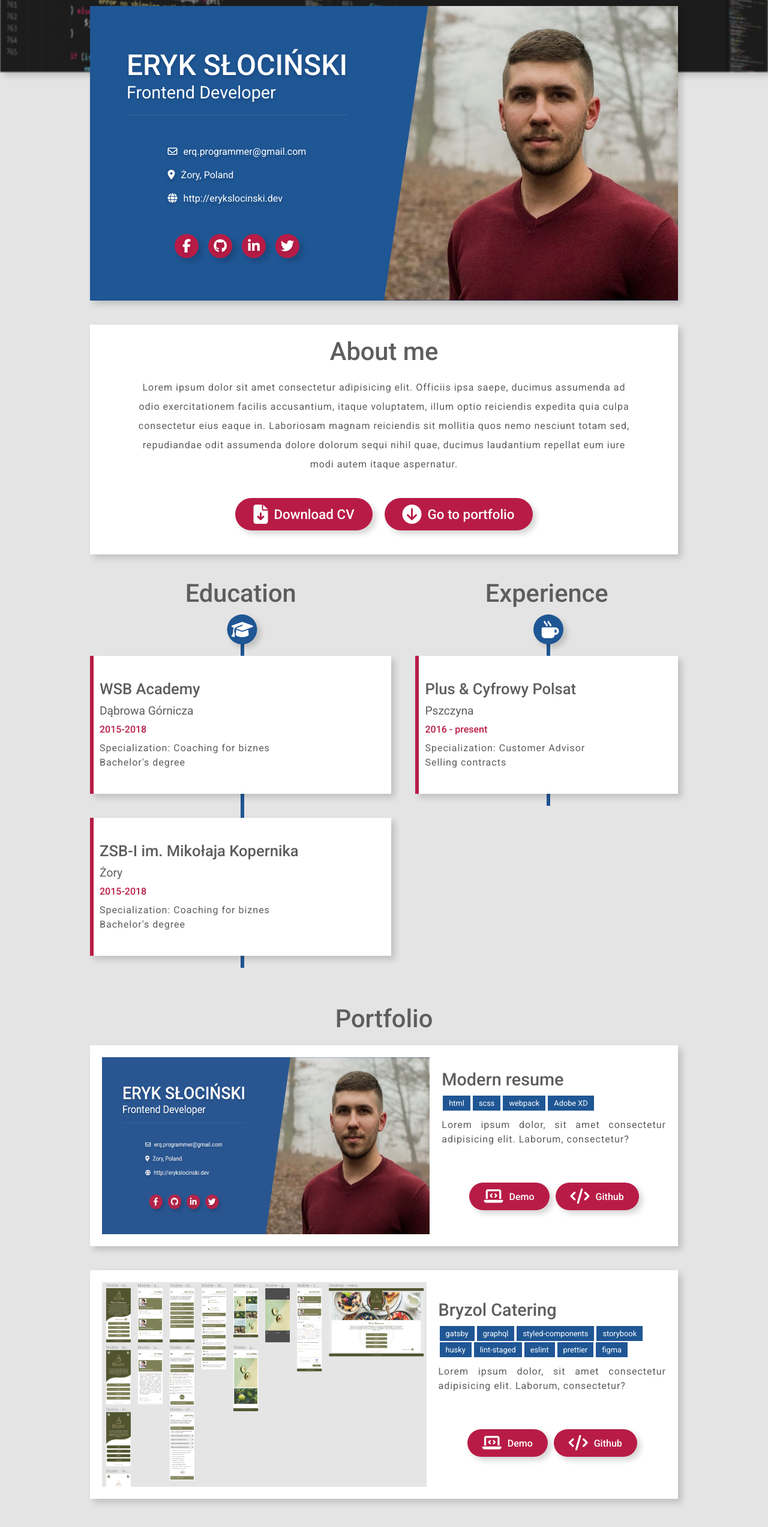
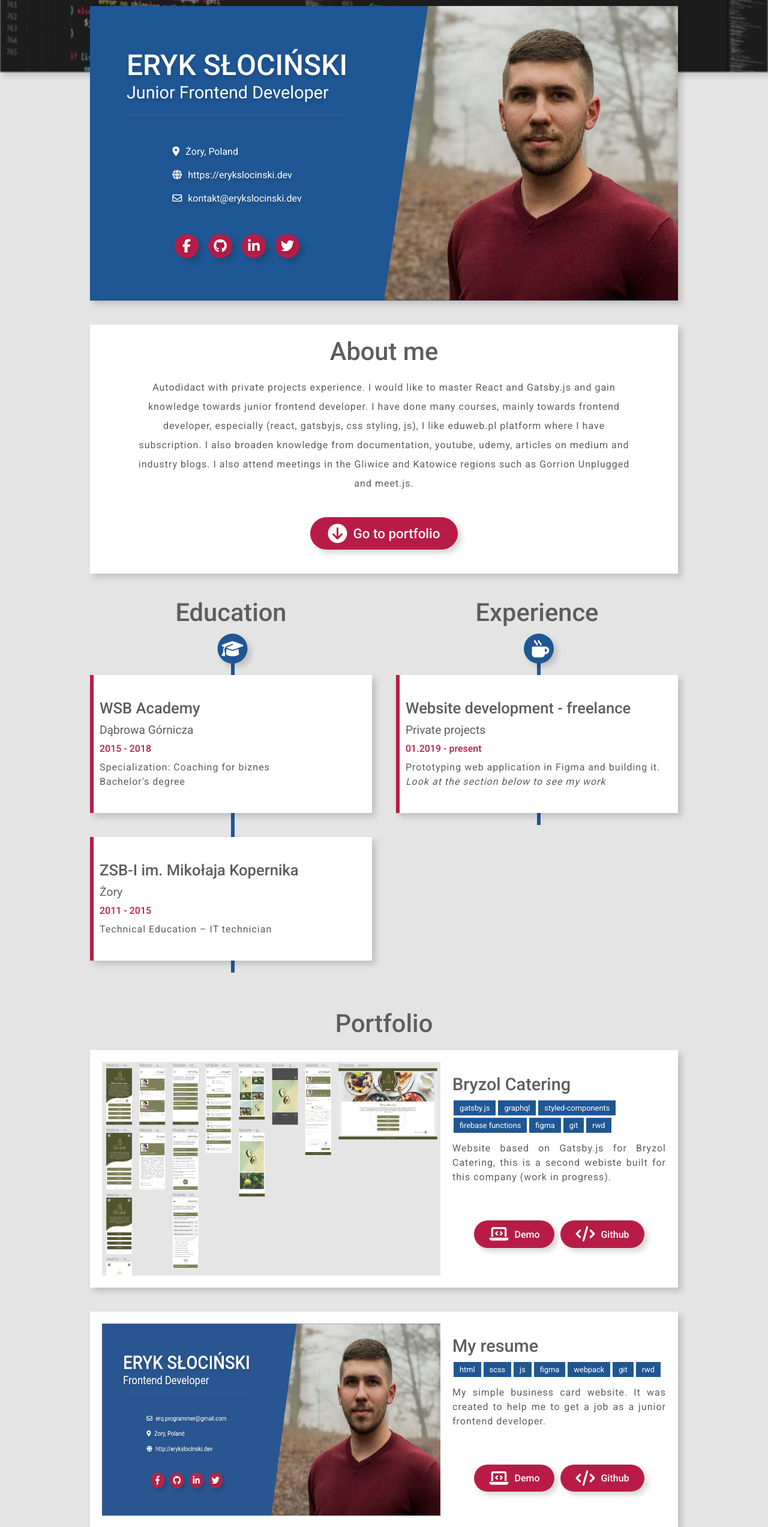
Before and after one commit to erq-programmer/modern-resume, a website built with webpack: page src/index.html in a window 1280 px wide. Shown: the part 120-2665 px from the top of the page at 60% size. Built offline with nearby package versions, Linux system fonts and the light colour scheme.

Commit message:
Added text to portfolio, experience and about

```diff
--- a/src/index.html
+++ b/src/index.html
@@ -23,25 +23,28 @@
         <section class="resume-card">
           <header class="card__header">
             <h1 class="header__title">Eryk Słociński</h1>
-            <h2 class="header__subtitle">Frontend Developer</h2>
+            <h2 class="header__subtitle">Junior Frontend Developer</h2>
           </header>
           <ul class="card__links">
             <li class="card__item">
               <a class="item__link" href="#"
-                ><span class="far fa-envelope" aria-label="My email"></span>
-                erq.programmer@gmail.com</a
-              >
-            </li>
-            <li class="card__item">
-              <a class="item__link" href="#"
-                ><span class="fas fa-map-marker-alt" aria-label="Birth place"></span>
+                ><span
+                  class="fas fa-map-marker-alt"
+                  aria-label="Birth place"
+                ></span>
                 Żory, Poland</a
               >
             </li>
             <li class="card__item">
               <a class="item__link" href="#"
                 ><span class="fas fa-globe" aria-label="My website"></span>
-                http://erykslocinski.dev</a
+                https://erykslocinski.dev</a
+              >
+            </li>
+            <li class="card__item">
+              <a class="item__link" href="#"
+                ><span class="far fa-envelope" aria-label="My email"></span>
+                kontakt@erykslocinski.dev</a
               >
             </li>
           </ul>
@@ -70,20 +73,17 @@
           <h2 class="header__title">About me</h2>
         </header>
         <p class="about__description">
-          Lorem ipsum dolor sit amet consectetur adipisicing elit. Officiis ipsa
-          saepe, ducimus assumenda ad odio exercitationem facilis accusantium,
-          itaque voluptatem, illum optio reiciendis expedita quia culpa
-          consectetur eius eaque in. Laboriosam magnam reiciendis sit mollitia
-          quos nemo nesciunt totam sed, repudiandae odit assumenda dolore
-          dolorum sequi nihil quae, ducimus laudantium repellat eum iure modi
-          autem itaque aspernatur.
+          Autodidact with private projects experience. I would like to master
+          React and Gatsby.js and gain knowledge towards junior frontend
+          developer. I have done many courses, mainly towards frontend
+          developer, especially (react, gatsbyjs, css styling, js), I like
+          eduweb.pl platform where I have subscription. I also broaden knowledge
+          from documentation, youtube, udemy, articles on medium and industry
+          blogs. I also attend meetings in the Gliwice and Katowice regions such
+          as Gorrion Unplugged and meet.js.
         </p>
         <section class="about__buttons">
-          <a href="#" class="buttons__item"
-            ><span class="fas fa-file-download" aria-hidden="true"></span
-            >Download CV</a
-          >
-          <a href="#" class="buttons__item"
+          <a href="#portfolio" class="buttons__item"
             ><span class="fas fa-arrow-circle-down" aria-hidden="true"></span>Go
             to portfolio</a
           >
@@ -103,7 +103,7 @@
             <header class="container__header">
               <h3 class="header__title">WSB Academy</h3>
               <h3 class="header__subtitle">Dąbrowa Górnicza</h3>
-              <p class="header__year">2015-2018</p>
+              <p class="header__year">2015 - 2018</p>
             </header>
             <p class="container__specialization">
               Specialization: Coaching for biznes
@@ -115,12 +115,11 @@
             <header class="container__header">
               <h3 class="header__title">ZSB-I im. Mikołaja Kopernika</h3>
               <h3 class="header__subtitle">Żory</h3>
-              <p class="header__year">2015-2018</p>
+              <p class="header__year">2011 - 2015</p>
             </header>
             <p class="container__specialization">
-              Specialization: Coaching for biznes
+              Technical Education – IT technician
             </p>
-            <p class="container__description">Bachelor's degree</p>
           </article>
         </section>
 
@@ -134,20 +133,22 @@
           </header>
           <article class="experience__container">
             <header class="container__header">
-              <h3 class="header__title">Plus & Cyfrowy Polsat</h3>
-              <h3 class="header__subtitle">Pszczyna</h3>
-              <p class="header__year">2016 - present</p>
+              <h3 class="header__title">Website development - freelance</h3>
+              <h3 class="header__subtitle">Private projects</h3>
+              <p class="header__year">01.2019 - present</p>
             </header>
             <p class="container__specialization">
-              Specialization: Customer Advisor
+              Prototyping web application in Figma and building it.
             </p>
-            <p class="container__description">Selling contracts</p>
+            <p class="container__description cursive">
+              Look at the section below to see my work
+            </p>
           </article>
         </section>
       </div>
 
       <!-- Portfolio section -->
-      <section class="portfolio">
+      <section id="portfolio" class="portfolio">
         <header class="portfolio__header">
           <h2 class="portfolio__title">Portfolio</h2>
         </header>
@@ -155,28 +156,36 @@
           <!-- Project 1 -->
           <section class="portfolio__container">
             <picture class="container__image">
-              <img src="images/modern-resume.png" alt="modern resume preview" />
+              <img
+                src="images/gatsby-bryzol.png"
+                alt="bryzol catering preview"
+              />
             </picture>
             <article class="container__text">
               <header class="text__header">
-                <h3 class="header__title">Modern resume</h3>
+                <h3 class="header__title">Bryzol Catering</h3>
               </header>
               <ul class="text__tags">
-                <li class="tags__item">html</li>
-                <li class="tags__item">scss</li>
-                <li class="tags__item">webpack</li>
-                <li class="tags__item">Adobe XD</li>
+                <li class="tags__item">gatsby.js</li>
+                <li class="tags__item">graphql</li>
+                <li class="tags__item">styled-components</li>
+                <li class="tags__item">firebase functions</li>
+                <li class="tags__item">figma</li>
+                <li class="tags__item">git</li>
+                <li class="tags__item">rwd</li>
               </ul>
               <p class="text__description">
-                Lorem ipsum dolor, sit amet consectetur adipisicing elit.
-                Laborum, consectetur?
+                Website based on Gatsby.js for Bryzol Catering, this is a second
+                webiste built for this company (work in progress).
               </p>
               <section class="text__buttons">
-                <a href="https://erq-programmer.github.io/modern-resume/" class="buttons__item"
+                <a href="#" class="buttons__item"
                   ><span class="fas fa-laptop-code" aria-hidden="true"></span
                   >Demo</a
                 >
-                <a href="https://github.com/erq-programmer/modern-resume" class="buttons__item"
+                <a
+                  href="https://github.com/erq-programmer/gatsby-bryzol"
+                  class="buttons__item"
                   ><span class="fas fa-code" aria-hidden="true"></span>Github</a
                 >
               </section>
@@ -186,39 +195,40 @@
           <!-- Project 2 -->
           <section class="portfolio__container">
             <picture class="container__image">
-              <img src="images/gatsby-bryzol.png" alt="bryzol catering preview" />
+              <img src="images/modern-resume.png" alt="my resume image" />
             </picture>
             <article class="container__text">
               <header class="text__header">
-                <h3 class="header__title">Bryzol Catering</h3>
+                <h3 class="header__title">My resume</h3>
               </header>
               <ul class="text__tags">
-                <li class="tags__item">gatsby</li>
-                <li class="tags__item">graphql</li>
-                <li class="tags__item">styled-components</li>
-                <li class="tags__item">storybook</li>
-                <li class="tags__item">husky</li>
-                <li class="tags__item">lint-staged</li>
-                <li class="tags__item">eslint</li>
-                <li class="tags__item">prettier</li>
+                <li class="tags__item">html</li>
+                <li class="tags__item">scss</li>
+                <li class="tags__item">js</li>
                 <li class="tags__item">figma</li>
+                <li class="tags__item">webpack</li>
+                <li class="tags__item">git</li>
+                <li class="tags__item">rwd</li>
               </ul>
               <p class="text__description">
-                Lorem ipsum dolor, sit amet consectetur adipisicing elit.
-                Laborum, consectetur?
+                My simple business card website. It was created to help me to
+                get a job as a junior frontend developer.
               </p>
               <section class="text__buttons">
-                <a href="#" class="buttons__item"
+                <a
+                  href="https://erq-programmer.github.io/modern-resume/"
+                  class="buttons__item"
                   ><span class="fas fa-laptop-code" aria-hidden="true"></span
                   >Demo</a
                 >
-                <a href="https://github.com/erq-programmer/gatsby-bryzol" class="buttons__item"
+                <a
+                  href="https://github.com/erq-programmer/modern-resume"
+                  class="buttons__item"
                   ><span class="fas fa-code" aria-hidden="true"></span>Github</a
                 >
               </section>
             </article>
           </section>
-
         </div>
       </section>
 
@@ -233,7 +243,7 @@
               Feel free to contact with me!
             </h3>
             <h3 class="text-wrapper__text">
-              Catch me or use contact form
+              Catch me on socials...
             </h3>
             <section class="card__social">
               <a class="social__link" href="https://www.facebook.com/isavvv">
@@ -251,25 +261,52 @@
                 <span class="fab fa-twitter" aria-label="Twitter"></span>
               </a>
             </section>
+            <h3 class="text-wrapper__text">
+              ...or use contact form
+            </h3>
           </div>
 
           <form class="form">
             <ul class="form__list">
               <li>
                 <input type="email" name="email" id="form-email" required />
-                <label class="label-name" for="form-email"><span class="content-name">E-mail</span></label>
-              </p>
+                <label class="label-name" for="form-email"
+                  ><span class="content-name">E-mail</span></label
+                >
+              </li>
               <li>
-                <input type="text" name="form-topic" id="form-topic" autocomplete="off" required />
-                <label class="label-name" for="form-topic"><span class="content-name">Topic</span></label>
-              </p>
+                <input
+                  type="text"
+                  name="form-topic"
+                  id="form-topic"
+                  autocomplete="off"
+                  required
+                />
+                <label class="label-name" for="form-topic"
+                  ><span class="content-name">Topic</span></label
+                >
+              </li>
               <li class="textarea-top">
-                <textarea name="text" id="form-text" autocomplete="off" required></textarea>
-                <label class="label-name" for="form-text"><span class="content-name">Text</span></label>
-              </p>
+                <textarea
+                  name="text"
+                  id="form-text"
+                  autocomplete="off"
+                  required
+                ></textarea>
+                <label class="label-name" for="form-text"
+                  ><span class="content-name">Text</span></label
+                >
+              </li>
               <li>
-                <button class="form__button" name="submit" type="submit" id="form-submit">Submit</button>
-              <li/>
+                <button
+                  class="form__button"
+                  name="submit"
+                  type="submit"
+                  id="form-submit"
+                >
+                  Submit
+                </button>
+              </li>
             </ul>
           </form>
         </div>
--- a/src/js/main.js
+++ /dev/null
@@ -1 +0,0 @@
-console.log('Witaj w main.js');
--- a/src/styles/main.scss
+++ b/src/styles/main.scss
@@ -7,6 +7,10 @@
   margin: 0;
   padding: 0;
   box-sizing: border-box;
+}
+
+html {
+  scroll-behavior: smooth;
 }
 
 body {
@@ -118,6 +122,7 @@ header.card-wrapper {
           font-weight: 400;
           padding: 5px;
           transition: color $transition-time $transition-type;
+          outline: none;
 
           &:hover {
             color: $secondary;
@@ -142,6 +147,7 @@ header.card-wrapper {
         border-radius: 50%;
         box-shadow: $box-shadow-main;
         position: relative;
+        outline: none;
         transition: transform $transition-time $transition-type,
           box-shadow $transition-time $transition-type;
 
@@ -277,7 +283,7 @@ article.about {
   display: grid;
 
   @include for-size(lg-up) {
-    grid-template-columns: auto auto;
+    grid-template-columns: 1fr 1fr;
     grid-column-gap: 40px;
   }
 }
@@ -491,6 +497,10 @@ section.experience {
       line-height: 1.5;
       letter-spacing: 1px;
     }
+
+    .cursive {
+      font-style: italic;
+    }
   }
 }
 
@@ -518,11 +528,6 @@ section.portfolio {
     width: 100%;
     display: grid;
     grid-row-gap: 40px;
-
-    // @include for-size(lg-up) {
-    //   grid-template-columns: auto auto;
-    //   grid-column-gap: 40px;
-    // }
   }
 
   section.portfolio__container {
@@ -531,13 +536,10 @@ section.portfolio {
     box-shadow: $box-shadow-main;
     padding: 20px;
     text-align: left;
-    display: flex;
-    flex-direction: column;
-    align-items: center;
-    justify-content: center;
+    display: grid;
 
     @include for-size(lg-up) {
-      flex-direction: row;
+      grid-template-columns: 3fr 2fr;
     }
 
     picture.container__image {
@@ -577,7 +579,7 @@ section.portfolio {
         li.tags__item {
           background-color: $primary;
           color: $white;
-          margin: 0 2px 2px;
+          margin: 0 2px 4px;
           padding: 5px 10px;
           list-style: none;
           font-size: 0.8rem;
@@ -661,7 +663,7 @@ section.contact {
     section.card__social {
       display: flex;
       justify-content: center;
-      padding-top: 20px;
+      padding: 20px 0;
 
       a.social__link {
         margin: 0 0.5rem;
```
Also changed, not shown: 1 other file.
